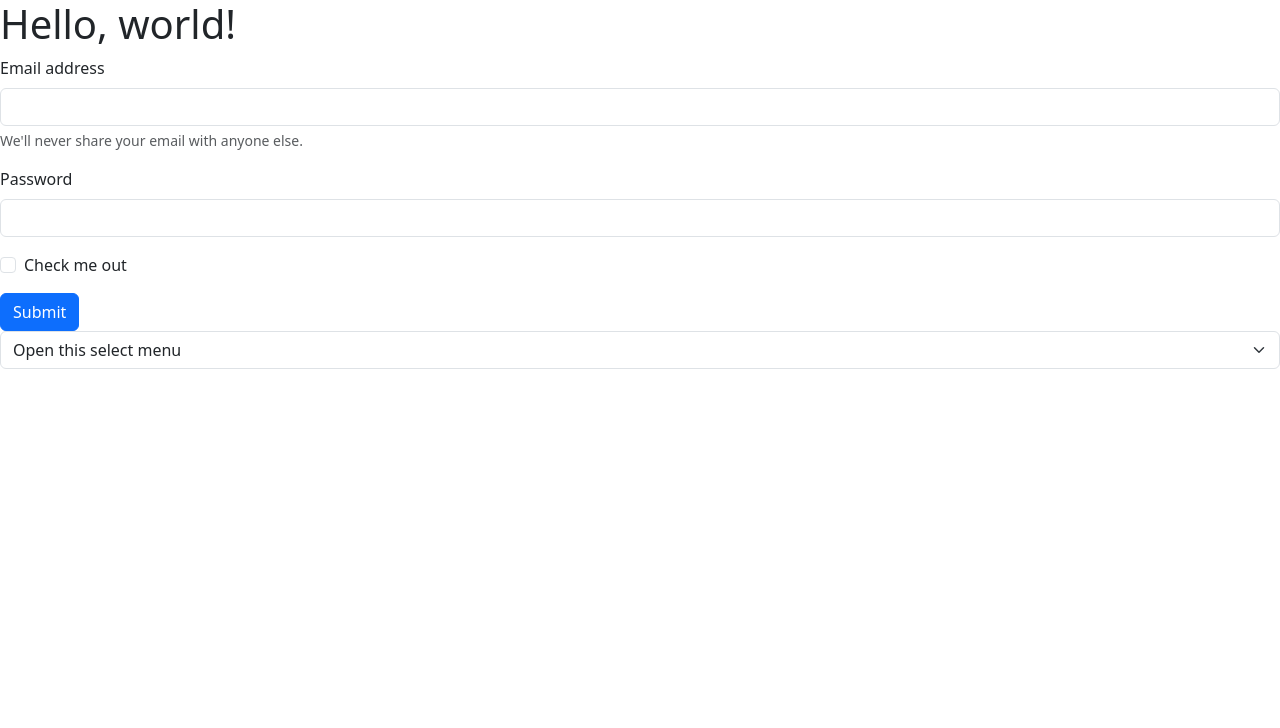
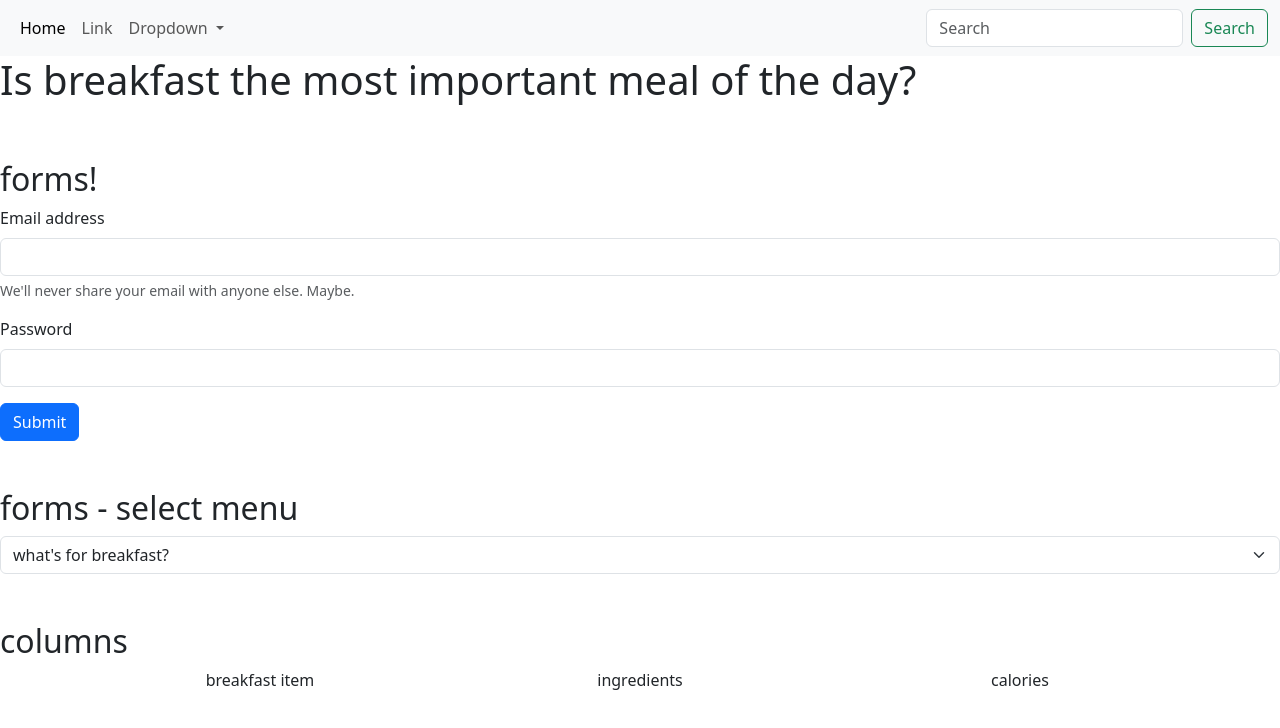
Before and after one commit to nlam50/nlam50, a plain HTML site: page 20_bt_noBreakfast_lamN-gontcharI/index.html in a window 1280 px wide. Drawn offline with nearby package versions, Linux system fonts and the light colour scheme.

Commit message:
updated k20

```diff
--- a/20_bt_noBreakfast_lamN-gontcharI/index.html
+++ b/20_bt_noBreakfast_lamN-gontcharI/index.html
@@ -1,40 +1,119 @@
-<!doctype html>
+<!DOCTYPE html>
+
+<!--
+    no breakfast: Nia Lam and Ivan Gontchar
+    SoftDev
+    Nov 2024
+-->
+
 <html lang="en">
+
   <head>
     <meta charset="utf-8">
     <meta name="viewport" content="width=device-width, initial-scale=1">
     <title>No Breakfast</title>
-    <link href="index.css" rel="stylesheet">
+    <!-- <link href="index.css" rel="stylesheet"> -->
     <link href="https://cdn.jsdelivr.net/npm/bootstrap@5.3.3/dist/css/bootstrap.min.css" rel="stylesheet" integrity="sha384-QWTKZyjpPEjISv5WaRU9OFeRpok6YctnYmDr5pNlyT2bRjXh0JMhjY6hW+ALEwIH" crossorigin="anonymous">
   </head>
+
   <body>
-    <h1>Hello, world!</h1>
+
+    <header>
+
+      <nav class="navbar navbar-expand-lg bg-body-tertiary">
+        <div class="container-fluid">
+          <!-- <a class="navbar-brand" href="#">Navbar</a> -->
+          <button class="navbar-toggler" type="button" data-bs-toggle="collapse" data-bs-target="#navbarSupportedContent" aria-controls="navbarSupportedContent" aria-expanded="false" aria-label="Toggle navigation">
+            <span class="navbar-toggler-icon"></span>
+          </button>
+          <div class="collapse navbar-collapse" id="navbarSupportedContent">
+            <ul class="navbar-nav me-auto mb-2 mb-lg-0">
+              <li class="nav-item">
+                <a class="nav-link active" aria-current="page" href="#">Home</a>
+              </li>
+              <li class="nav-item">
+                <a class="nav-link" href="#">Link</a>
+              </li>
+              <li class="nav-item dropdown">
+                <a class="nav-link dropdown-toggle" href="#" role="button" data-bs-toggle="dropdown" aria-expanded="false">
+                  Dropdown
+                </a>
+                <ul class="dropdown-menu">
+                  <li><a class="dropdown-item" href="#">lorem</a></li>
+                  <li><a class="dropdown-item" href="#">ipsum</a></li>
+                  <li><hr class="dropdown-divider"></li>
+                  <li><a class="dropdown-item" href="#">smtg</a></li>
+                </ul>
+              </li>
+              <!-- <li class="nav-item">
+                <a class="nav-link disabled" aria-disabled="true">Disabled</a>
+              </li> -->
+            </ul>
+            <form class="d-flex" role="search">
+              <input class="form-control me-2" type="search" placeholder="Search" aria-label="Search">
+              <button class="btn btn-outline-success" type="submit">Search</button>
+            </form>
+          </div>
+        </div>
+      </nav>
+
+    </header>
+
+    <h1>Is breakfast the most important meal of the day?</h1>
     <script src="https://cdn.jsdelivr.net/npm/bootstrap@5.3.3/dist/js/bootstrap.bundle.min.js"
       integrity="sha384-YvpcrYf0tY3lHB60NNkmXc5s9fDVZLESaAA55NDzOxhy9GkcIdslK1eN7N6jIeHz" crossorigin="anonymous">
     </script>
+    <br></br>
 
+    <h2>forms!</h2>
     <form>
       <div class="mb-3">
         <label for="exampleInputEmail1" class="form-label">Email address</label>
         <input type="email" class="form-control" id="exampleInputEmail1" aria-describedby="emailHelp">
-        <div id="emailHelp" class="form-text">We'll never share your email with anyone else.</div>
+        <div id="emailHelp" class="form-text">We'll never share your email with anyone else. Maybe. </div>
       </div>
       <div class="mb-3">
         <label for="exampleInputPassword1" class="form-label">Password</label>
         <input type="password" class="form-control" id="exampleInputPassword1">
       </div>
-      <div class="mb-3 form-check">
+      <!-- <div class="mb-3 form-check">
         <input type="checkbox" class="form-check-input" id="exampleCheck1">
         <label class="form-check-label" for="exampleCheck1">Check me out</label>
-      </div>
+      </div> -->
       <button type="submit" class="btn btn-primary">Submit</button>
     </form>
 
+    <br></br>
+    <h2>forms - select menu</h2>
     <select class="form-select" aria-label="Default select example">
-      <option selected>Open this select menu</option>
-      <option value="1">One</option>
-      <option value="2">Two</option>
-      <option value="3">Three</option>
+      <option selected>what's for breakfast?</option>
+      <option value="1">eggs</option>
+      <option value="2">cereal</option>
+      <option value="3">sandwich</option>
     </select>
+
+    <!-- <br></br>
+    <h2>forms - slider</h2>
+    <label for="customRange1" class="form-label">Example range</label>
+    <input type="range" class="form-range" min="0" max="5" id="customRange1"> -->
+
+    <!-- columns -->
+    <br></br>
+    <h2>columns</h2>
+    <div class="container text-center">
+      <div class="row align-items-start">
+        <div class="col">
+          breakfast item
+        </div>
+        <div class="col">
+          ingredients
+        </div>
+        <div class="col">
+          calories
+        </div>
+      </div>
+    </div>
+
   </body>
+
 </html>
```
Also changed, not shown: 18_livestuyle/templates/index.html (+1 -1 lines), 20_bt_noBreakfast_lamN-gontcharI/index.css (deleted).
